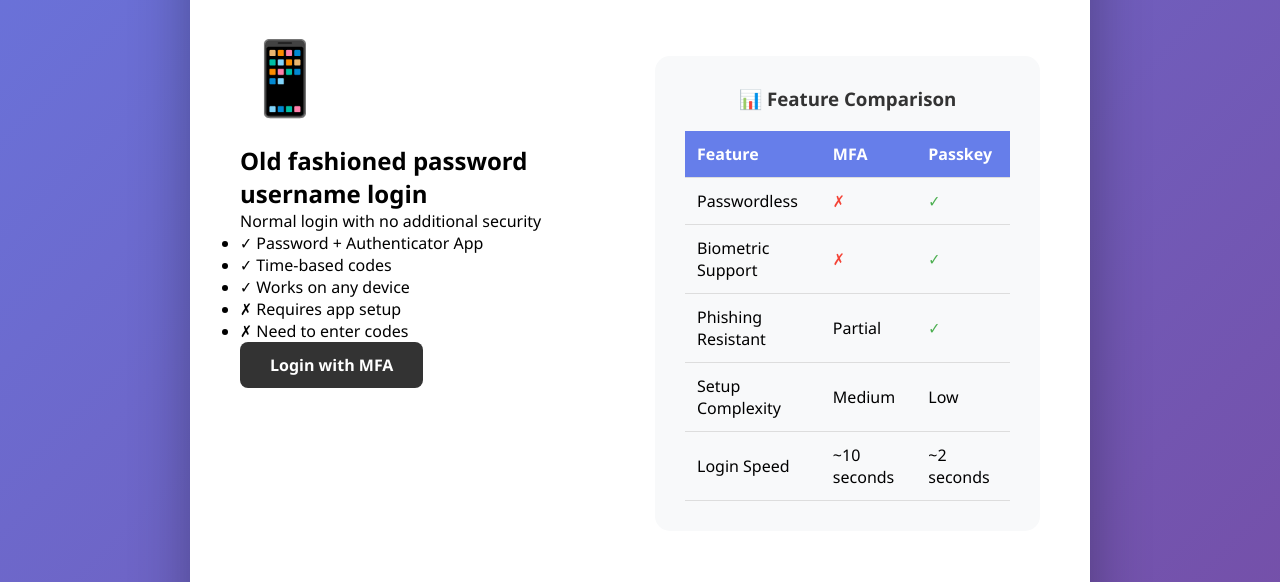
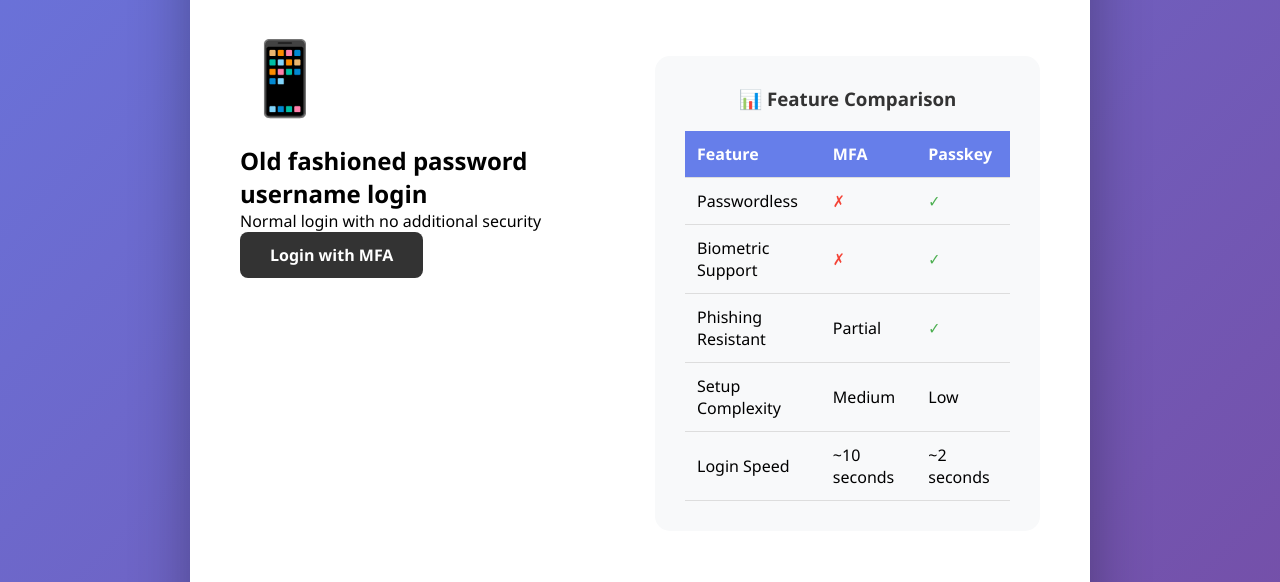
Before and after one commit to tseknouJake/passkey-instead-of-MFA, a Flask app: page / in a window 1280 px wide. Shown: the part 708-1290 px from the top of the page. Run offline with Flask 3, Linux system fonts and the light colour scheme.

Commit message:
Update index.html

```diff
--- a/templates/index.html
+++ b/templates/index.html
@@ -143,11 +143,7 @@
                 <h2>Old fashioned password username login</h2>
                 <p>Normal login with no additional security</p>
                 <ul class="features">
-                    <li>✓ Password + Authenticator App</li>
-                    <li>✓ Time-based codes</li>
-                    <li>✓ Works on any device</li>
-                    <li>✗ Requires app setup</li>
-                    <li>✗ Need to enter codes</li>
+
                 </ul>
                 <a href="{{ url_for('mfa_login') }}" class="btn">Login with MFA</a>
             </div>
```
